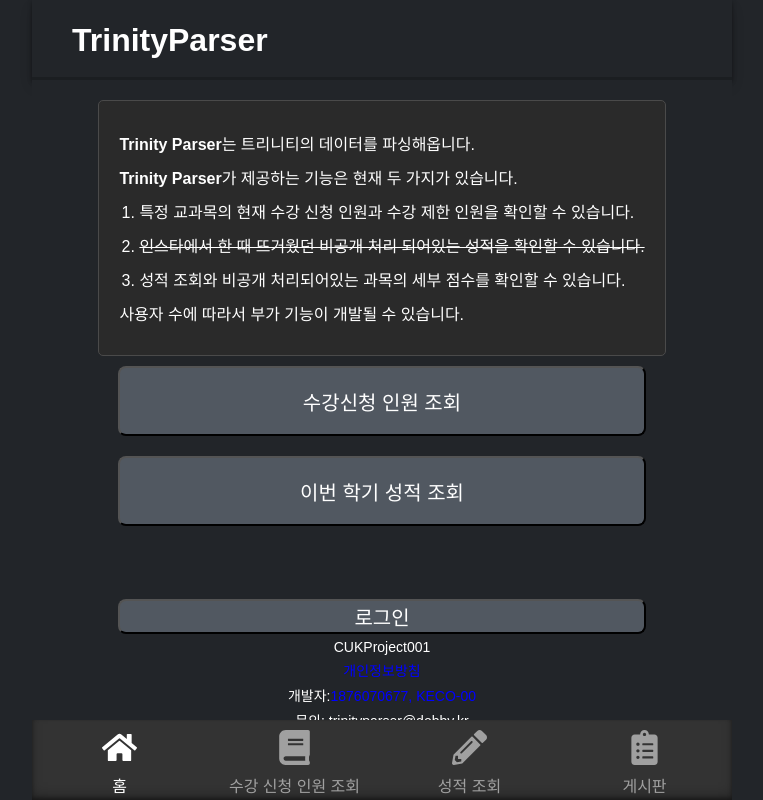
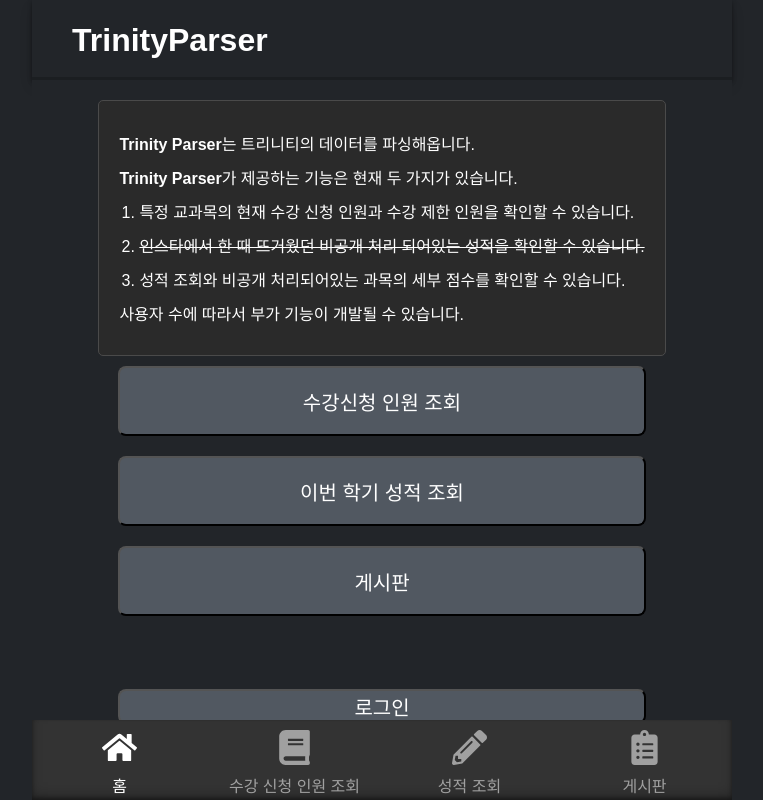
Before and after one commit to KECO-00/TrinityParser, a React (Vite) app: page / in a window 1280 px wide. Shown: the whole page, without its empty margins (258-1021 px from the left). Built offline with nearby package versions, Linux system fonts and the light colour scheme; no server answers.

Commit message:
feat: 홈 화면에 방명록 버튼 생성

```diff
--- a/src/pages/HomePage.tsx
+++ b/src/pages/HomePage.tsx
@@ -51,6 +51,7 @@ export default function Homepage (props: IHomepageProps) {
       <div className="btn-container">
         <button className="btn-large" onClick={()=> movePage('/sugang')}>수강신청 인원 조회</button>
         <button className="btn-large" onClick={()=> movePage('/grade')}>이번 학기 성적 조회</button>
+        <button className="btn-large" onClick={()=> movePage('/board')}>게시판</button>
       </div>
 
       {
```
